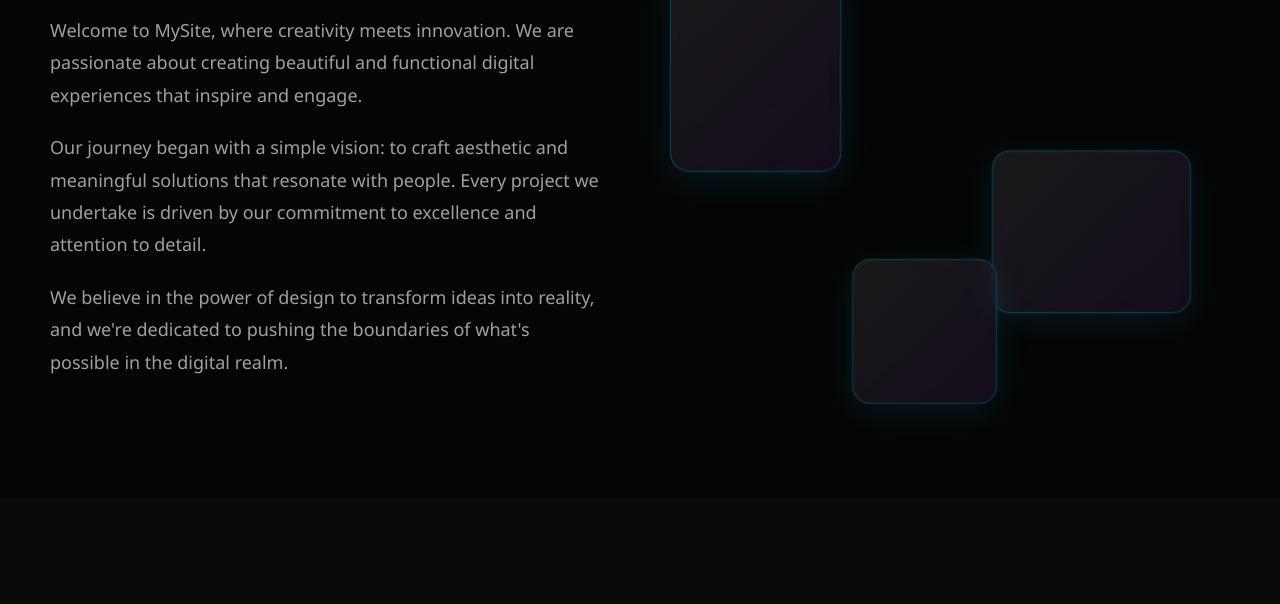
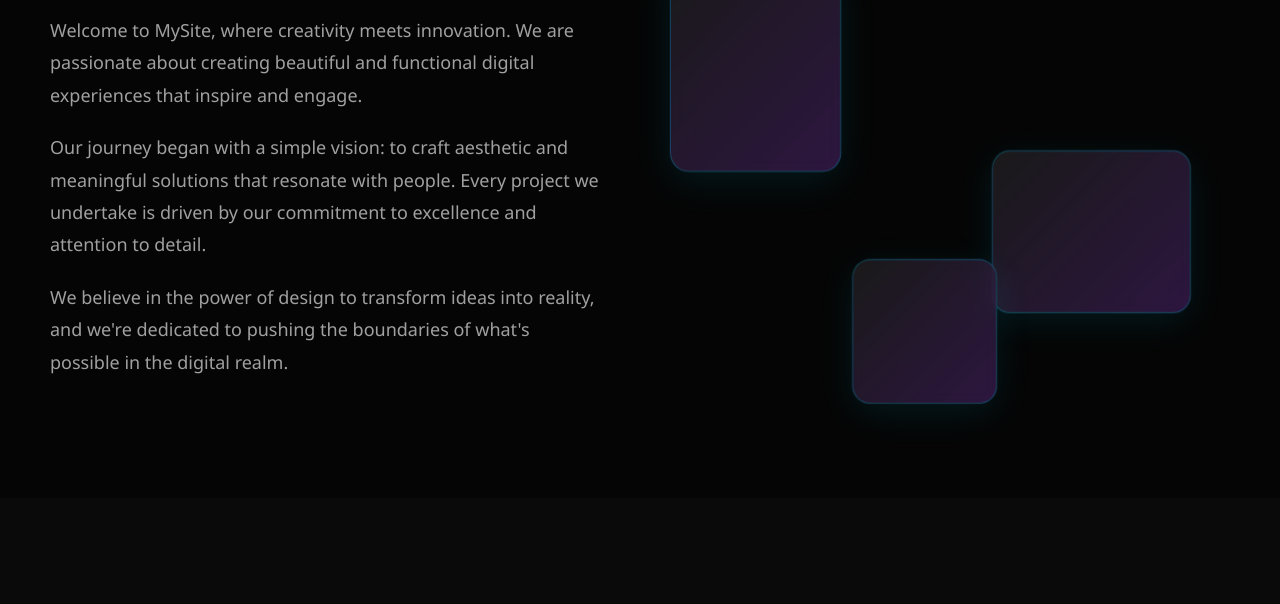
Before and after one commit to abhishekbhattcode/my_web-contributor, a plain HTML site: page About.html in a window 1280 px wide. Shown: the part 741-1345 px from the top of the page. Drawn offline with Linux system fonts and the light colour scheme.

Commit message:
test-commit

```diff
--- a/aboutstyle.css
+++ b/aboutstyle.css
@@ -277,7 +277,7 @@ ul li a span {
 
 .floating-card {
     position: absolute;
-    background: linear-gradient(135deg, var(--card-bg), rgba(157, 78, 221, 0.1));
+    background: linear-gradient(135deg, var(--card-bg), rgba(90, 42, 129, 0.479));
     border: 1px solid rgba(0, 212, 255, 0.3);
     border-radius: 20px;
     backdrop-filter: blur(10px);
```
